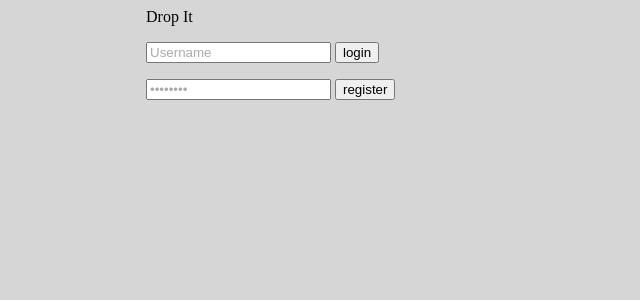
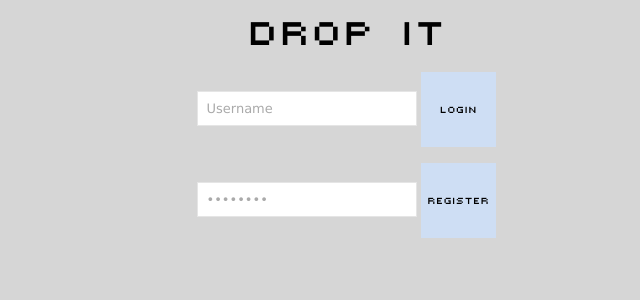
Before and after one commit to briantotheyanyan/Drop, a Flask app: page / in a window 1280 px wide. Shown: the top 300 px of the page, without its empty margins (294-934 px from the left). Run offline with Flask 2, Linux system fonts and the light colour scheme; parts of the project's set-up code (start-up, migrations or seed data) failed here and were passed over.

Commit message:
text input and buttons

```diff
--- a/static/style.css
+++ b/static/style.css
@@ -1,11 +1,32 @@
+@font-face {
+	font-family: pix;
+	src:url('../static/victor-pixel.ttf');
+}
 body{
 	background-color:#D6D6D6;
-	width: 400px;
-	display: block;
-	margin-left: auto;
-	margin-right: auto;
+	text-align:center;
+}
+input[type="submit"]{
+	width: 75px;
+	height:75px;
+	padding:5px;
+	background-color: #CEDEF4;
+	border: 1px solid #CEDEF4;
+	color:#000;
+	font-family:pix;
+}
+input{
+	padding: 9px;
+	border: solid 1px #E5E5E5;
+	outline: 0;
+	font: normal 13px/100% Verdana, Tahoma, sans-serif;
+	width: 200px;
+	background: #FFFFFF;
+}
+input:hover, input:focus {
+	border-color: #000000;
 }
 #drop{
-	font-family: pixel_font;
-	src: url('../static/victor-pixel.ttf');
+	font-family: pix;
+	font-size:300%;
 }
--- a/templates/Login.html
+++ b/templates/Login.html
@@ -2,7 +2,9 @@
 <link rel="stylesheet" type="text/css" href="../static/style.css" />
 <script src="../static/jquery.js" type="text/javascript"></script>
 <script src="../static/watermarkinput.js" type="text/javascript"></script>
+
 <div id="drop">Drop It</div>
+
 <form action = "" method = "post">
 <p>
 <input id="user" type="text" name="username">
@@ -13,7 +15,9 @@
 <input type="submit" name = "button" value = "register">
 </p>
 </form>
+
 <script>
-$("#user").Watermark("Username");
-$("#pass").Watermark("Password");
+	//watermarks
+	$("#user").Watermark("Username");
+	$("#pass").Watermark("Password");
 </script>
```
